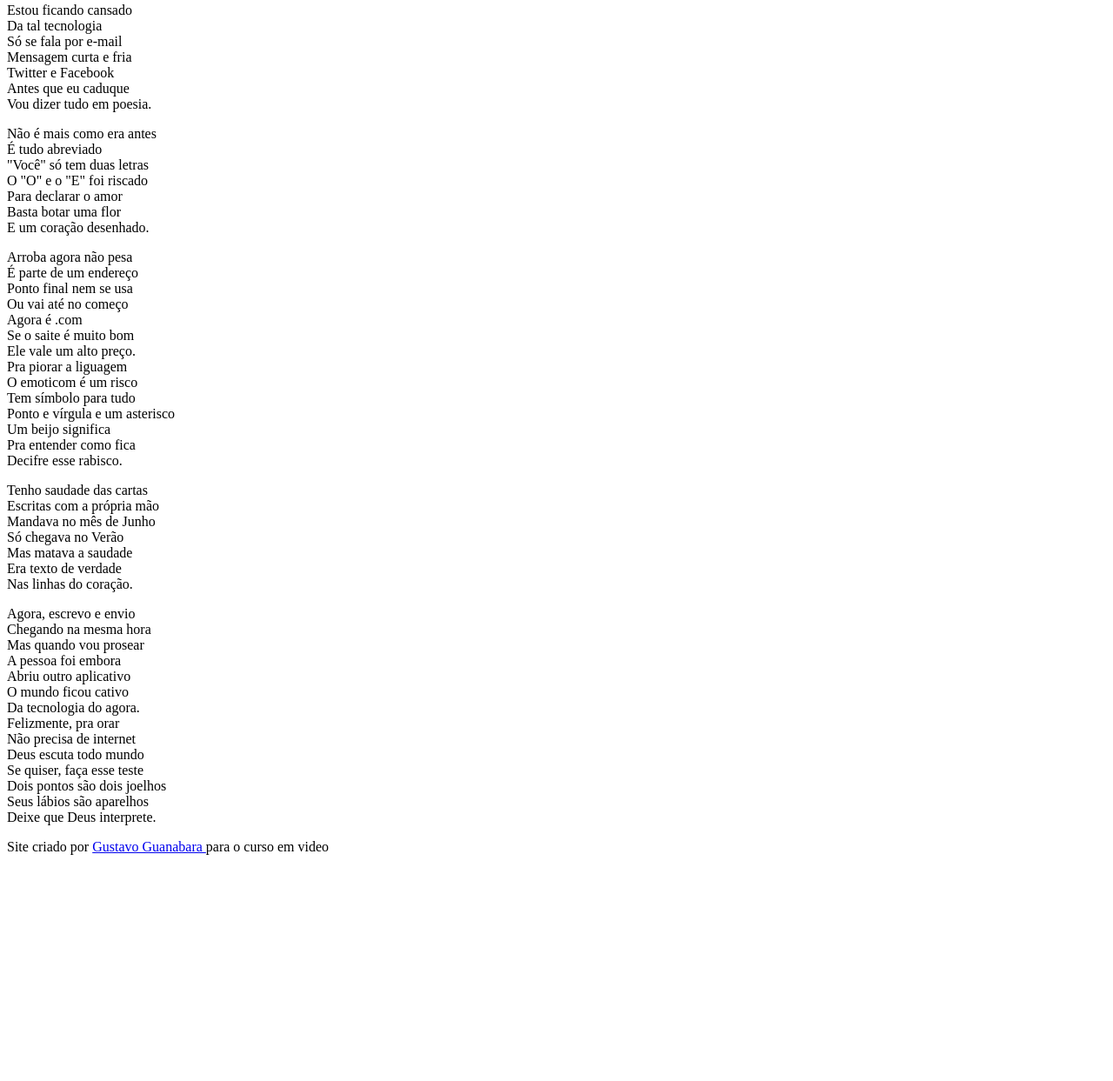
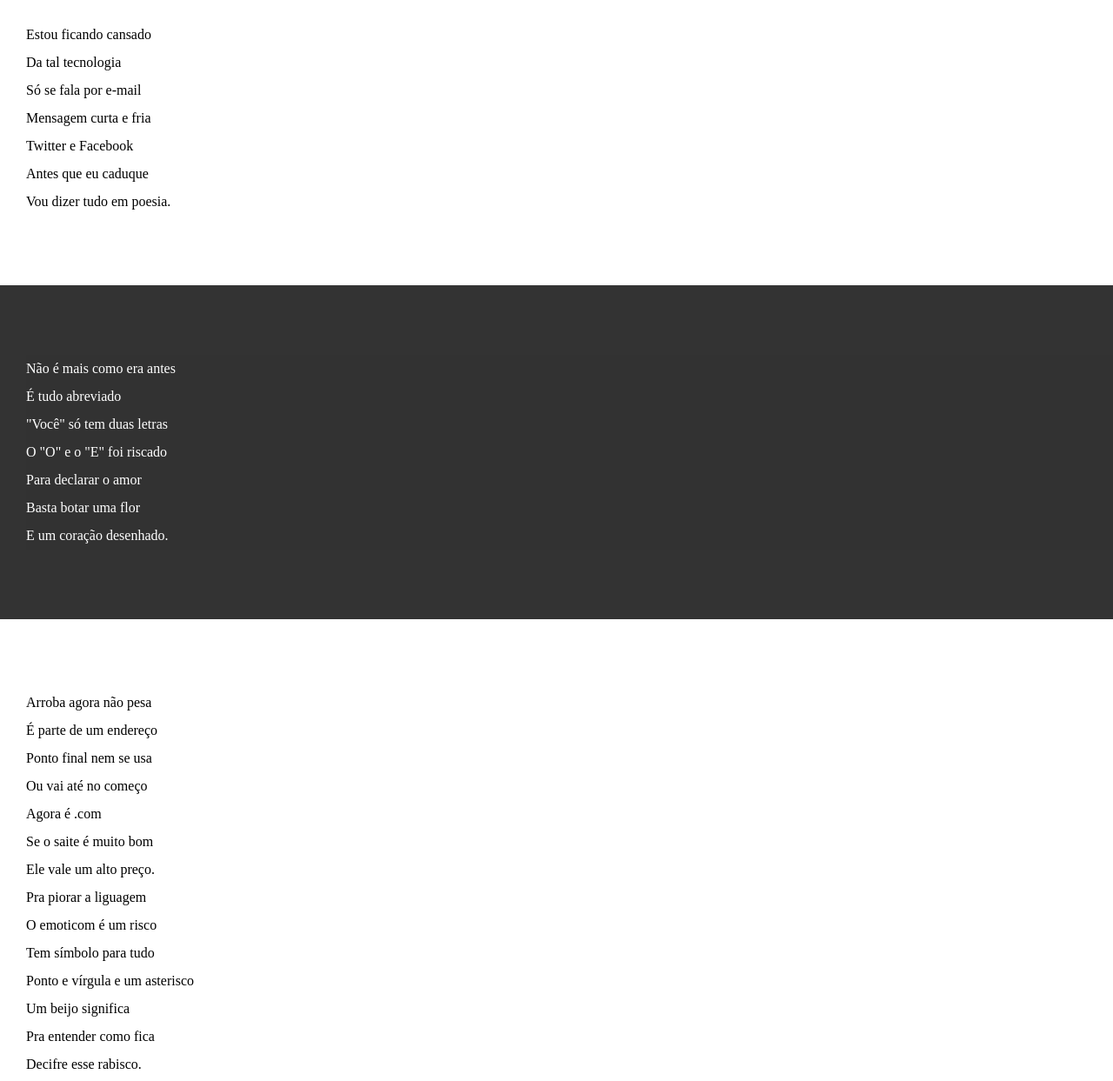
Before and after one commit to darknator/html-css, a plain HTML site: page exercicio/Desafio12/index.html in a window 1280 px wide. Shown: the part 111-1354 px from the top of the page at 87% size. Before the commit the page ends 1102 px from the top, so only its background shows below. Drawn offline with Linux system fonts and the light colour scheme.

Commit message:
atualizei o css

```diff
--- a/exercicio/Desafio12/estilo/style.css
+++ b/exercicio/Desafio12/estilo/style.css
@@ -1 +1,66 @@
 @charset "UTF-8";
+
+*{
+    margin: 0px;
+    padding: 0px;
+}
+
+html, body{
+    min-height: 100vh;
+    background-color: darkgray;
+}
+
+header{
+    background-color: black;
+    color: white;
+    text-align: center;
+ }
+
+ header > h1{
+    padding-top: 50px;
+    font-variant: small-caps;
+ }
+
+ header > p{
+    padding-bottom: 50px;
+ }
+
+ header a, footer a{
+    color: white;
+    text-decoration: none;
+    font-weight: bolder;
+ }
+
+ header a:hover, footer a:hover{
+    text-decoration: underline;
+ }
+
+ section{
+    padding-top: 10vh;
+    padding-bottom: 10vh;
+    line-height: 2em;
+    padding-left: 30px;
+ }
+
+ section.imagem > p{
+    background-color: rgba(51, 51, 51, 0.486);
+    color: white
+ }
+
+ section.normal{
+    background-color: white;
+    color: black;
+
+ }
+
+section.imagem{
+ background-color: rgb(51, 51, 51);
+ color: white;
+}
+
+ footer{
+    text-align: center;
+    color: white;
+    background-color: black;
+    padding: 10px;
+ }
--- a/exercicio/Desafio12/index.html
+++ b/exercicio/Desafio12/index.html
@@ -13,7 +13,7 @@
         <a href="https://www.recantodasletras.com.br/poesias/3186743" target="_blank">Milton Duarte</a>
     </p>
 
-    <section>
+    <section class="normal">
         <p>
             Estou ficando cansado <br>
             Da tal tecnologia <br>
@@ -27,7 +27,7 @@
 
 
 
-    <section>
+    <section class="imagem">
         <p>
             Não é mais como era antes <br>
             É tudo abreviado <br>
@@ -41,7 +41,7 @@
 
 
 
-    <section>
+    <section class="normal">
         <p>
             Arroba agora não pesa <br>
             É parte de um endereço <br>
@@ -62,7 +62,7 @@
 
 
 
-    <section>
+    <section class="imagem">
         <p>
             Tenho saudade das cartas <br>
             Escritas com a própria mão <br>
@@ -76,7 +76,7 @@
 
 
 
-    <section>
+    <section class="normal">
         <p>
             Agora, escrevo e envio <br>
             Chegando na mesma hora <br>
```
